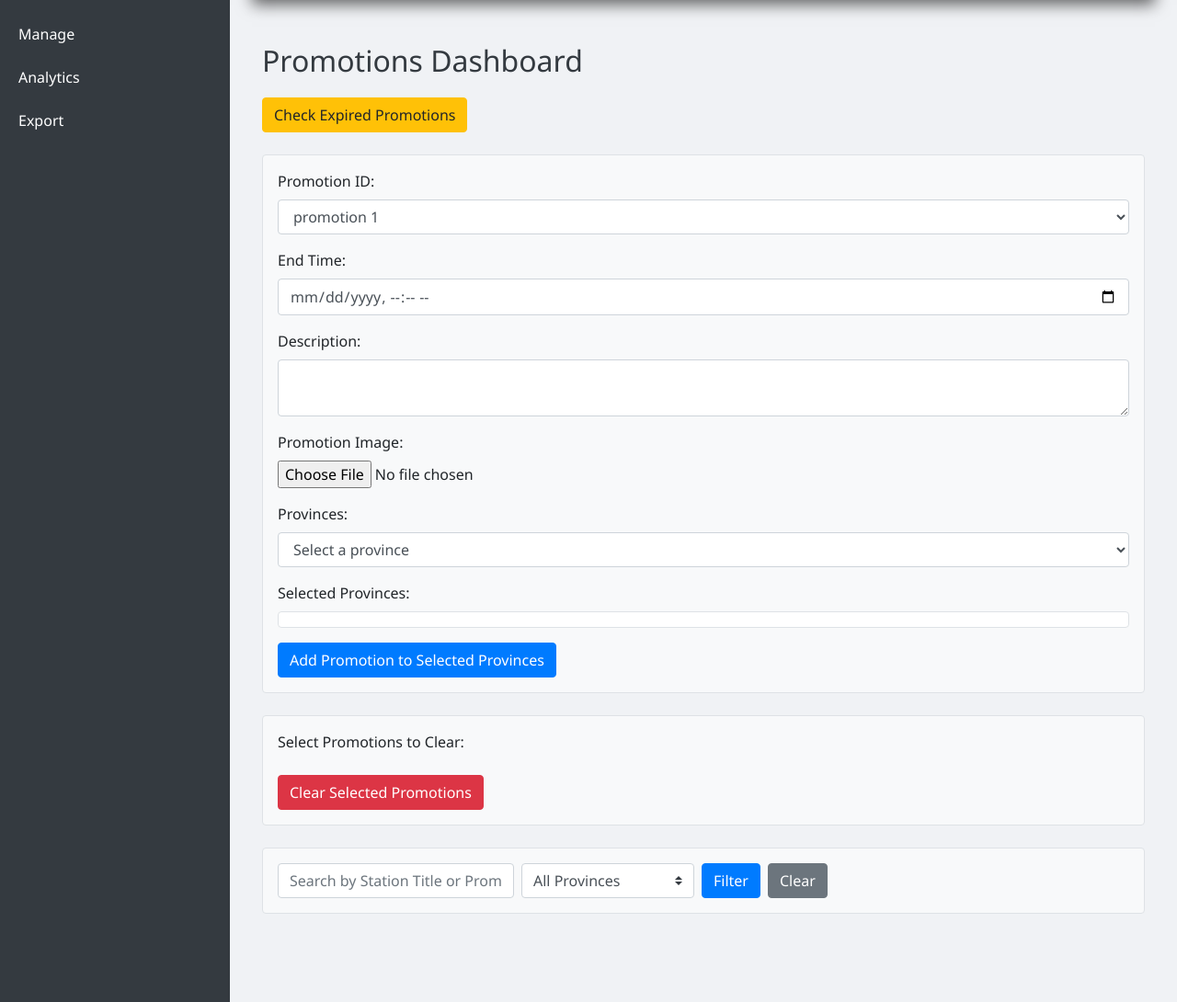
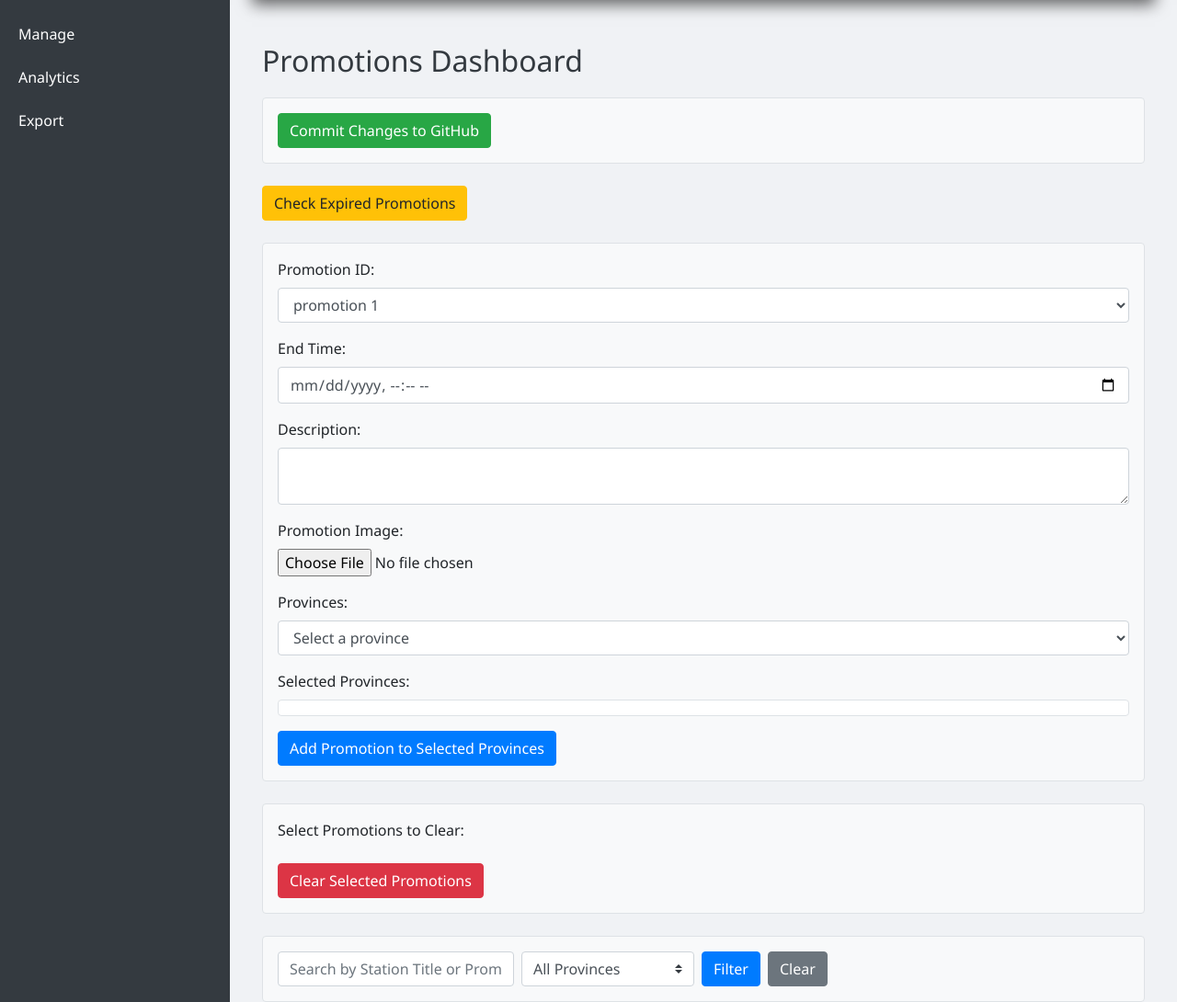
Before and after one commit to pttpos/map_ptt, a PHP site: page /manage.php in a window 1280 px wide. Shown: the part 93-1183 px from the top of the page at 92% size. Run offline with PHP 8.4, Linux system fonts and the light colour scheme; some libraries are stand-ins or nearby versions.

Commit message:
Updated all files in directory 2024-07-10 09:47:22

```diff
--- a/manage.php
+++ b/manage.php
@@ -468,6 +468,10 @@ $expiration_status_json = json_encode([$active_count, $expired_count]);
                         <?php echo implode('<br>', $messages); ?>
                     </div>
                 <?php endif; ?>
+                <form action="commit_git.php" method="post" class="mb-4 p-3 border rounded shadow-sm bg-light">
+        <input type="hidden" name="commit_changes" value="1">
+        <button type="submit" class="btn btn-success">Commit Changes to GitHub</button>
+    </form>
 
                 <button class="btn btn-warning mb-4" id="checkExpiredPromotionsBtn">Check Expired Promotions</button>
 
```
Lines whose indentation alone changed are shown as unchanged.
